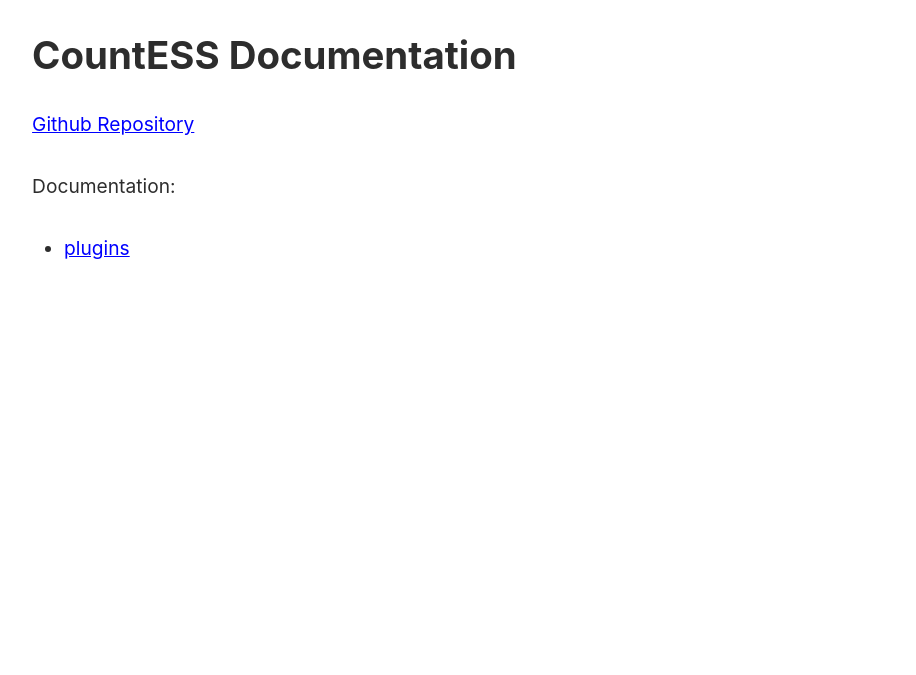
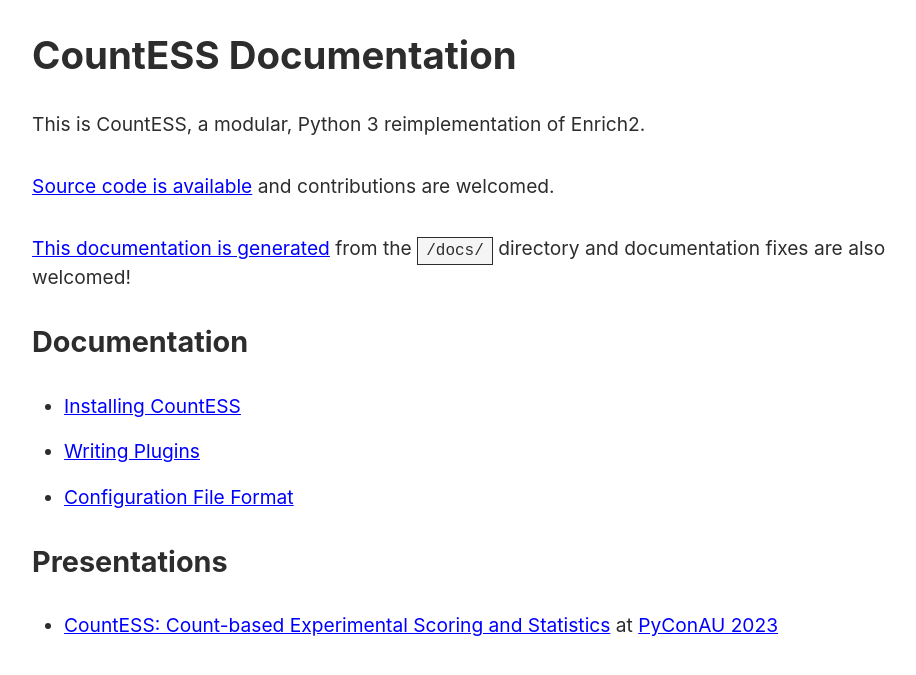
Before and after one commit to CountESS-Project/CountESS, a Jekyll site: the page built from docs/index.md, in a window 1280 px wide. Shown: the top 675 px of the page, without its empty margins (162-1078 px from the left). Built offline with Jekyll 4.4.1, drawn with Linux system fonts in a browser that asks for light colours; our own code applies the rules of GitHub Pages for plain Markdown files.

Commit message:
start on github pages docs

```diff
--- a/docs/index.md
+++ b/docs/index.md
@@ -1,7 +1,19 @@
 # CountESS Documentation
 
-[Github Repository](https://github.com/CountESS-Project/CountESS/)
+This is CountESS, a modular, Python 3 reimplementation of Enrich2.
 
-Documentation:
+[Source code is available](https://github.com/CountESS-Project/CountESS)
+and contributions are welcomed.
 
-* [plugins](plugins/)
+[This documentation is generated](https://github.com/CountESS-Project/CountESS/tree/main/docs)
+from the `/docs/` directory and documentation fixes are also welcomed!
+
+## Documentation
+
+* [Installing CountESS](installing-countess/)
+* [Writing Plugins](writing-plugins/)
+* [Configuration File Format](config-file-format/)
+
+## Presentations
+
+* [CountESS: Count-based Experimental Scoring and Statistics](https://www.youtube.com/watch?v=JzU6cbvZ0a0) at [PyConAU 2023](https://2023.pycon.org.au/)
```
Also changed, not shown: docs/installing-countess/index.md (added, +23 -0 lines), docs/writing-plugins/index.md (added, +82 -0 lines), docs/config-file-format/index.md (added).
